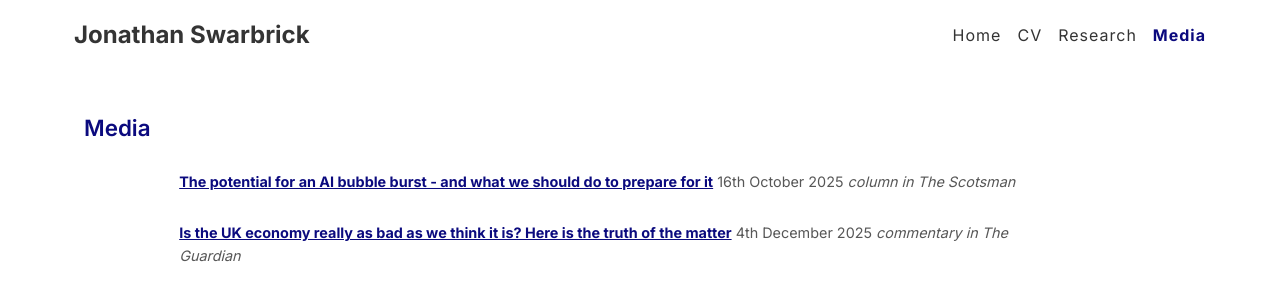
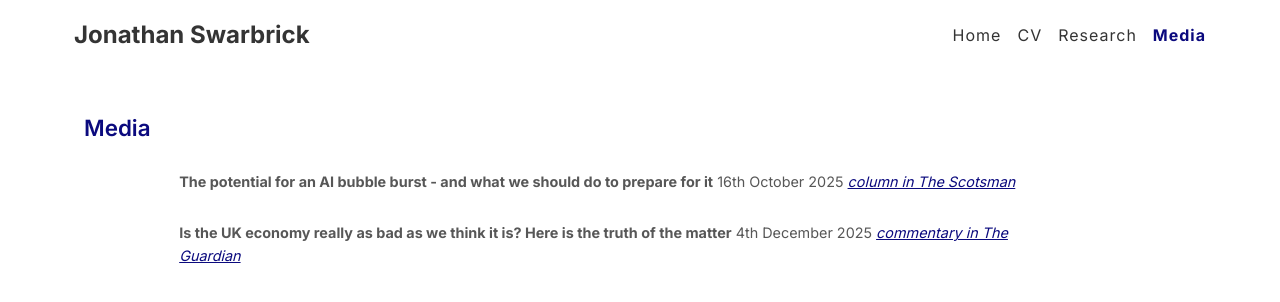
Before and after one commit to jonswarbrick/jonswarbrick.github.io, a Jekyll site: the page built from media.md, in a window 1280 px wide. Shown: the top 302 px of the page. Built offline with Jekyll 4.4.1, drawn with Linux system fonts in a browser that asks for light colours.

```diff
--- a/media.md
+++ b/media.md
@@ -6,6 +6,6 @@ permalink: /media/
 
 ## Media
 
-- [**The potential for an AI bubble burst - and what we should do to prepare for it**](https://www.scotsman.com/news/opinion/columnists/the-potential-for-an-ai-bubble-burst-and-what-we-should-do-to-prepare-for-it-5359182)  16th October 2025  _column in The Scotsman_
+- **The potential for an AI bubble burst - and what we should do to prepare for it** 16th October 2025  [_column in The Scotsman_](https://www.scotsman.com/news/opinion/columnists/the-potential-for-an-ai-bubble-burst-and-what-we-should-do-to-prepare-for-it-5359182)
 
-- [**Is the UK economy really as bad as we think it is? Here is the truth of the matter**](https://www.theguardian.com/commentisfree/2025/dec/04/uk-economy-bad-truth-income-public-services)  4th December 2025  _commentary in The Guardian_
+- **Is the UK economy really as bad as we think it is? Here is the truth of the matter** 4th December 2025  [_commentary in The Guardian_](https://www.theguardian.com/commentisfree/2025/dec/04/uk-economy-bad-truth-income-public-services)
```
